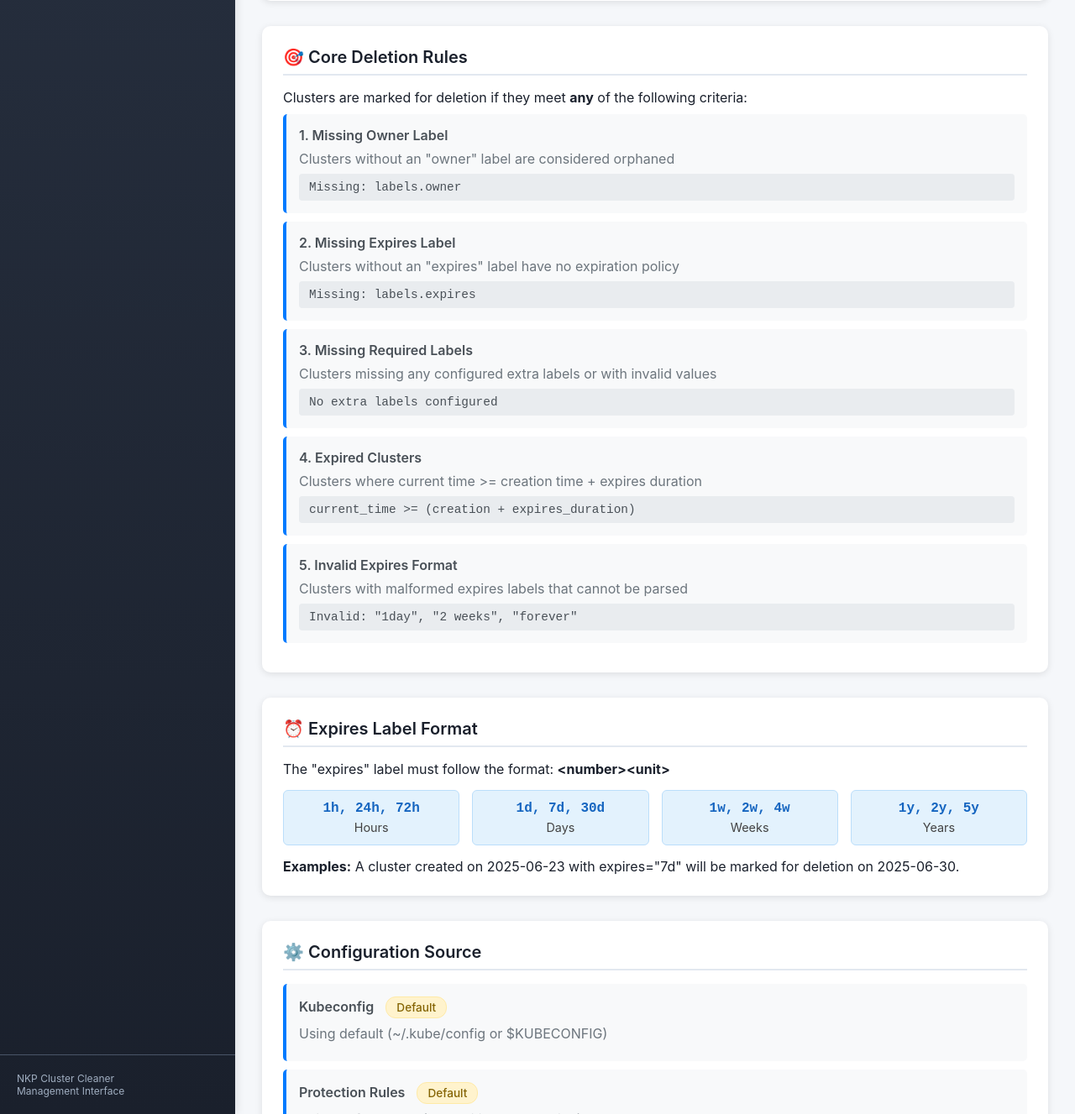
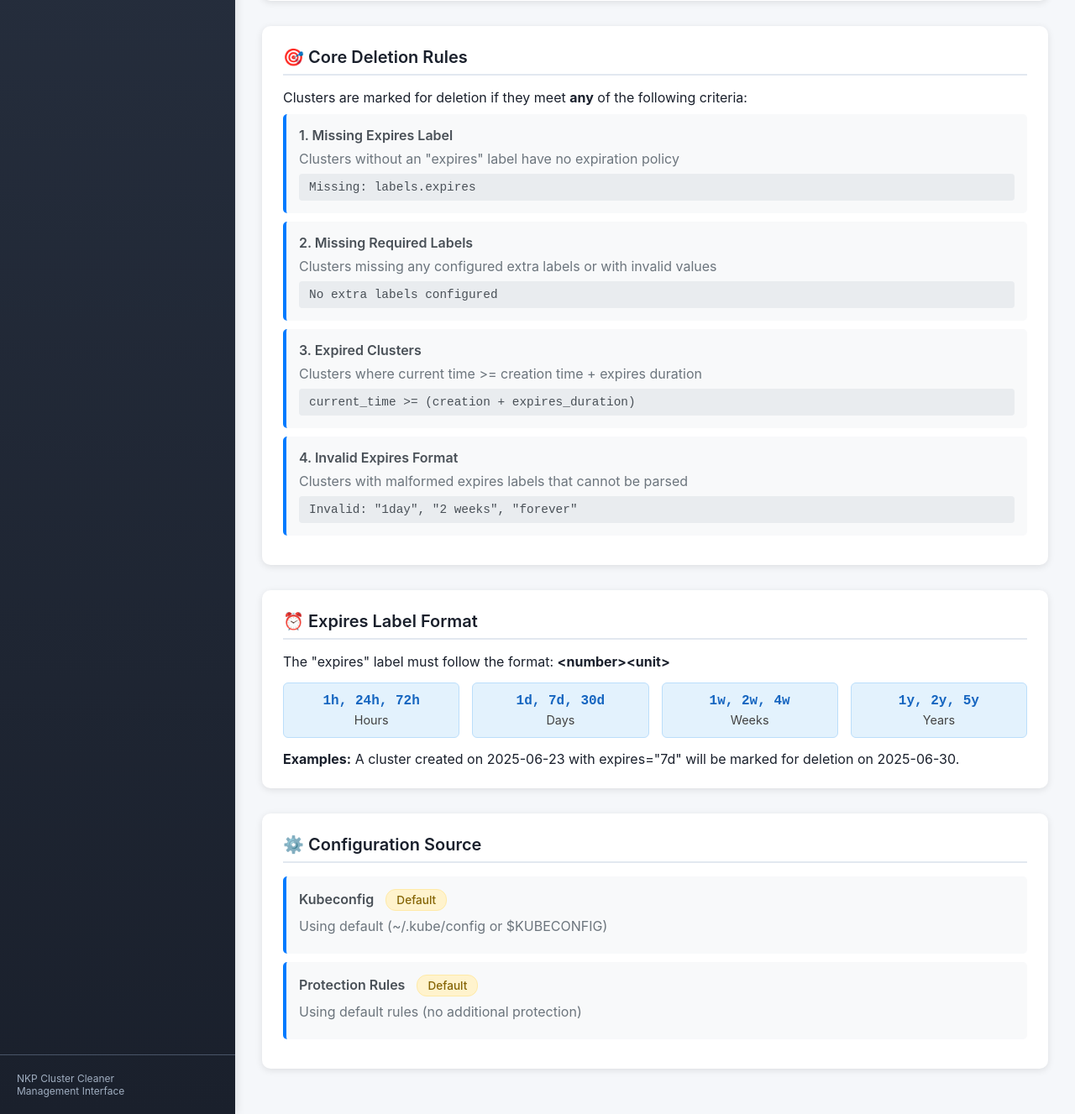
Before and after one commit to markround/nkp-cluster-cleaner, a Flask app: template src/nkp_cluster_cleaner/templates/rules.html in a window 1280 px wide. Shown: the part 1055-2382 px from the top of the page at 84% size. Run offline with Flask 3, Linux system fonts and the light colour scheme; the template is opened without the code that fills it, so the values that code supplies are empty.

Commit message:
move owner to an optional label

```diff
--- a/charts/nkp-cluster-cleaner/values.yaml
+++ b/charts/nkp-cluster-cleaner/values.yaml
@@ -36,3 +36,6 @@ app:
     - ^default$
     protected_cluster_patterns:
     - .*-prod-.*
+    extra_labels:
+    - name: owner
+      description: Cluster owner identifier
--- a/src/nkp_cluster_cleaner/cluster_manager.py
+++ b/src/nkp_cluster_cleaner/cluster_manager.py
@@ -188,10 +188,6 @@ class ClusterManager:
 
         # Get labels from KommanderCluster
         labels = self.get_cluster_labels(kommander_cluster)
-
-        # Check if owner label exists
-        if "owner" not in labels:
-            return True, f"Missing 'owner' label"
 
         # Check if expires label exists
         if "expires" not in labels:
--- a/src/nkp_cluster_cleaner/config.py
+++ b/src/nkp_cluster_cleaner/config.py
@@ -141,6 +141,10 @@ class ConfigManager:
             ],
             "extra_labels": [
                 {
+                    "name": "owner",
+                    "description": "Cluster owner identifier"
+                },
+                {
                     "name": "cost_centre",
                     "description": "Numeric cost centre ID",
                     "regex": "^([0-9]+)$"
--- a/src/nkp_cluster_cleaner/templates/rules.html
+++ b/src/nkp_cluster_cleaner/templates/rules.html
@@ -242,31 +242,25 @@
         <p>Clusters are marked for deletion if they meet <strong>any</strong> of the following criteria:</p>
 
         <div class="rule-item">
-            <div class="rule-type">1. Missing Owner Label</div>
-            <div class="rule-description">Clusters without an "owner" label are considered orphaned</div>
-            <div class="rule-example">Missing: labels.owner</div>
-        </div>
-
-        <div class="rule-item">
-            <div class="rule-type">2. Missing Expires Label</div>
+            <div class="rule-type">1. Missing Expires Label</div>
             <div class="rule-description">Clusters without an "expires" label have no expiration policy</div>
             <div class="rule-example">Missing: labels.expires</div>
         </div>
 
         <div class="rule-item">
-            <div class="rule-type">3. Missing Required Labels</div>
+            <div class="rule-type">2. Missing Required Labels</div>
             <div class="rule-description">Clusters missing any configured extra labels or with invalid values</div>
             <div class="rule-example">{% if extra_labels %}Checking: {% for label in extra_labels %}{{ label.name }}{% if not loop.last %}, {% endif %}{% endfor %}{% else %}No extra labels configured{% endif %}</div>
         </div>
 
         <div class="rule-item">
-            <div class="rule-type">4. Expired Clusters</div>
+            <div class="rule-type">3. Expired Clusters</div>
             <div class="rule-description">Clusters where current time >= creation time + expires duration</div>
             <div class="rule-example">current_time >= (creation + expires_duration)</div>
         </div>
 
         <div class="rule-item">
-            <div class="rule-type">5. Invalid Expires Format</div>
+            <div class="rule-type">4. Invalid Expires Format</div>
             <div class="rule-description">Clusters with malformed expires labels that cannot be parsed</div>
             <div class="rule-example">Invalid: "1day", "2 weeks", "forever"</div>
         </div>
--- a/src/nkp_cluster_cleaner/web_server.py
+++ b/src/nkp_cluster_cleaner/web_server.py
@@ -164,7 +164,7 @@ def create_app(kubeconfig_path: Optional[str] = None, config_path: Optional[str]
             extra_labels = criteria.extra_labels
 
             # Calculate summary statistics
-            rule_count = 5  # Core deletion rules (missing owner, missing expires, missing extra labels, expired, invalid format)
+            rule_count = 4  # Core deletion rules (missing expires, missing extra labels, expired, invalid format)
             protected_cluster_count = len(protected_cluster_patterns)
             excluded_namespace_count = len(excluded_namespace_patterns)
             extra_labels_count = len(extra_labels)
@@ -194,7 +194,7 @@ def create_app(kubeconfig_path: Optional[str] = None, config_path: Optional[str]
             # Render with error state
             return render_template(
                 'rules.html',
-                rule_count=5,
+                rule_count=4,
                 protected_cluster_count=0,
                 excluded_namespace_count=0,
                 extra_labels_count=0,
```
Also changed, not shown: docs/nkp.md (+3 -1 lines), README.md, charts/nkp-cluster-cleaner/README.md.
